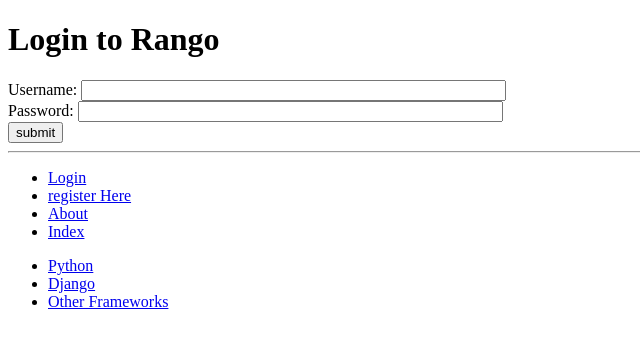
After one commit to CoolCoolBo/workspace, a Django app: page /rango/login/ in a window 1280 px wide. The commit adds this page. Shown: the top 348 px of the page, without its empty margins (0-640 px from the left). Run offline with Django 3.2, Linux system fonts and the light colour scheme; data comes from the database, SQL or seed files in the repository; both versions use the stored data as it was after the commit.

Commit message:
身份验证

```diff
--- a/jango_with_django_project/jango_with_django_project/settings.py
+++ b/jango_with_django_project/jango_with_django_project/settings.py
@@ -128,3 +128,4 @@ STATIC_URL = '/static/'
 
 MEDIA_ROOT = MEDIA_DIR
 MEDIA_URL = '/media/'
+LOGIN_URL = '/rango/login/'
--- a/jango_with_django_project/rango/urls.py
+++ b/jango_with_django_project/rango/urls.py
@@ -7,5 +7,8 @@ urlpatterns = [
     url(r'^category/(?P<category_name_slug>[\w\-]+)/$', views.show_category, name='show_category'),
     url(r'^add_category/$', views.add_category, name='add_category'),
     url(r'^category/(?P<category_name_slug>[\w\-]+)/add_page/$', views.add_page, name='add_page'),
-    url(r'^register/$', views.register, name='register')
+    url(r'^register/$', views.register, name='register'),
+    url(r'^login/$', views.user_login, name='login'),
+    url(r'^restricted/$', views.restricted, name='restricted'),
+    url(r'^logout/$', views.user_logout, name='logout'),
 ]
--- a/jango_with_django_project/rango/views.py
+++ b/jango_with_django_project/rango/views.py
@@ -1,7 +1,14 @@
-from django.contrib.auth.models import User
+from django.contrib.auth.models import User, UserManager
+from django.http.response import HttpResponseRedirect
 from django.shortcuts import render
 from rango.models import Category, Page
 from rango.forms import CategoryForm, PageForm, UserForm, UserProfileForm
+from django.contrib.auth import authenticate, login, logout
+from django.http import HttpResponseRedirect, HttpResponse
+from django.urls import reverse
+from django.contrib.auth.decorators import login_required
+
+
 
 def index(request):
     category_list = Category.objects.order_by('-likes')[0:5]
@@ -25,6 +32,7 @@ def show_category(request, category_name_slug):
         context_dict['category'] = None
     return render(request, 'rango/category.html', context_dict)
 
+@login_required
 def add_category(request):
     form = CategoryForm()
     if request.method == "POST":
@@ -37,6 +45,7 @@ def add_category(request):
 
     return render(request, 'rango/add_category.html', {'form': form})
 
+@login_required
 def add_page(request, category_name_slug):
     try:
         category = Category.objects.get(slug=category_name_slug)
@@ -82,3 +91,31 @@ def register(request):
         profile_form = UserProfileForm()
 
     return render(request,  'rango/register.html', {'user_form': user_form, 'profile_form': profile_form, 'registered': registered})
+
+def user_login(request):
+    if request.method == 'POST':
+        username = request.POST.get('username')
+        password = request.POST.get('password')
+
+        user = authenticate(username=username, password=password)
+
+        if user:
+            if user.is_active:
+                login(request, user)
+                return HttpResponseRedirect(reverse('index'))
+            else:
+                return HttpResponse("Your Rango account is disabled.")
+
+        else:
+            print("Invalid login details: {0}, {1}".format(username, password))
+            return HttpResponse("Invalid login details supplied.")
+    else:
+        return render(request, 'rango/login.html', {})
+
+@login_required
+def restricted(request):
+    return render(request, 'rango/restricted.html', {})
+
+def user_logout(request):
+    logout(request)
+    return HttpResponseRedirect(reverse('index'))
--- a/jango_with_django_project/templates/rango/base.html
+++ b/jango_with_django_project/templates/rango/base.html
@@ -20,10 +20,16 @@
         <hr />
         <div>
             <ul>
+            {% if user.is_authenticated %}
+                <li><a href="{% url 'restricted' %}">Restricted Page</a></li>
+                <li><a href="{% url 'logout' %}">Logout</a></li>
                 <li><a href="{% url 'add_category' %}">Add New Category</a></li>
+            {% else %}
+                <li><a href="{% url 'login' %}">Login</a></li>
+                <li><a href="{% url 'register' %}">register Here</a></li>
+            {% endif %}
                 <li><a href="{% url 'about' %}">About</a></li>
                 <li><a href="{% url 'index' %}">Index</a></li>
-                <li><a href="{% url 'register' %}">register Here</a></li>
             </ul>
         </div>
 
--- a/jango_with_django_project/templates/rango/index.html
+++ b/jango_with_django_project/templates/rango/index.html
@@ -3,7 +3,11 @@
     {% block body_block %}
         <h1>Rango says...</h1>
         <div>
-            hey there partner! <br />
+            {% if user.is_authenticated %}
+                Hello, {{ user.username }}
+            {% else %}
+                Hello world!
+            {% endif %}
             <strong>{{ boldmessage }}</strong><br />
         </div>
         <div>
--- /dev/null
+++ b/jango_with_django_project/templates/rango/login.html
@@ -0,0 +1,18 @@
+{% extends 'rango/base.html' %}
+{% load static %}
+
+{% block title_block %}
+    Login
+{% endblock %}
+
+{% block body_block %}
+<h1>Login to Rango</h1>
+<form id="login_form" method="post" action="{% url 'login' %}" >
+    {% csrf_token %}
+    Username: <input type="text" name="username" value="" size="50" />
+    <br />
+    Password: <input type="text" name="password" value="" size="50" />
+    <br />
+    <input type="submit" value="submit"/>
+</form>
+{% endblock %}
```
Also changed, not shown: jango_with_django_project/templates/rango/restricted.html (added, +10 -0 lines), jango_with_django_project/db.sqlite3.
